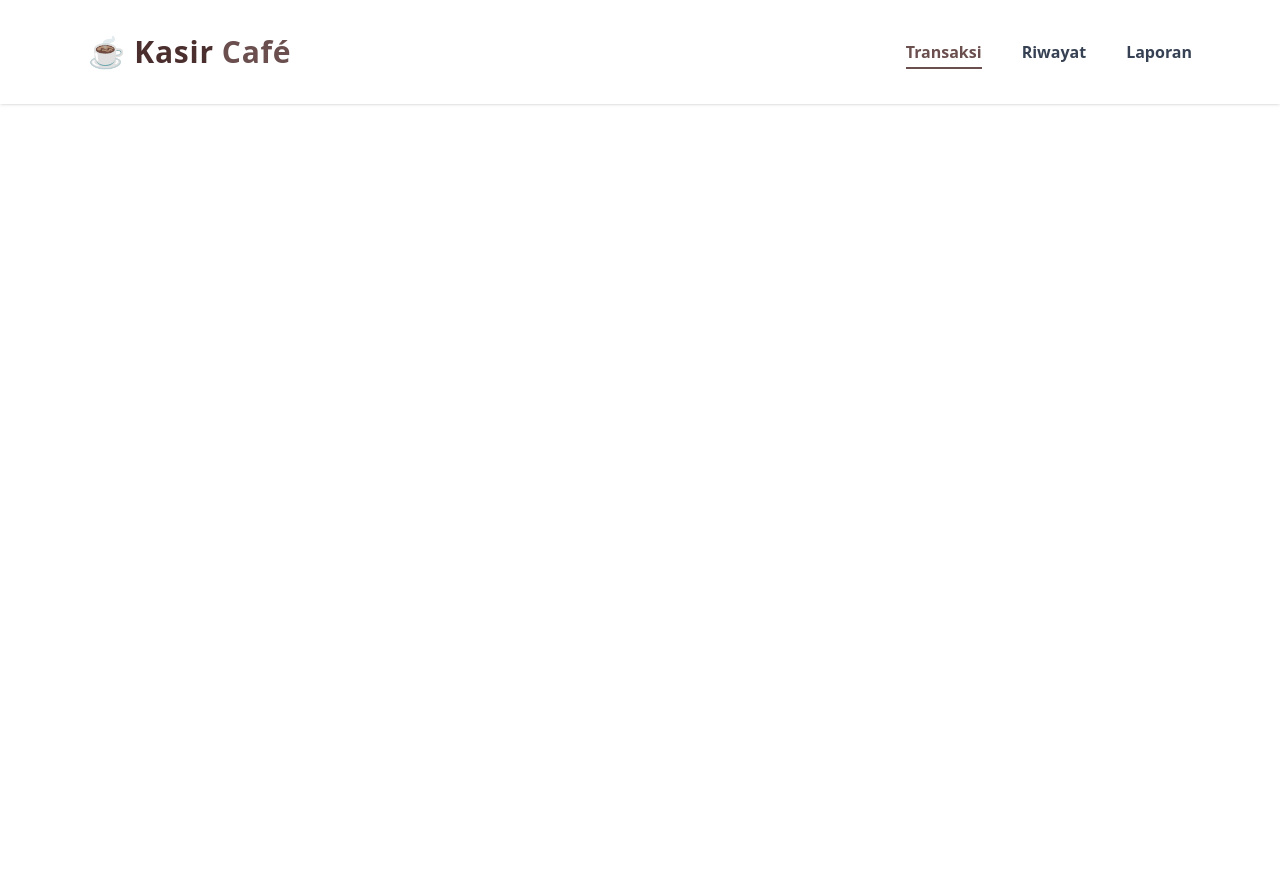
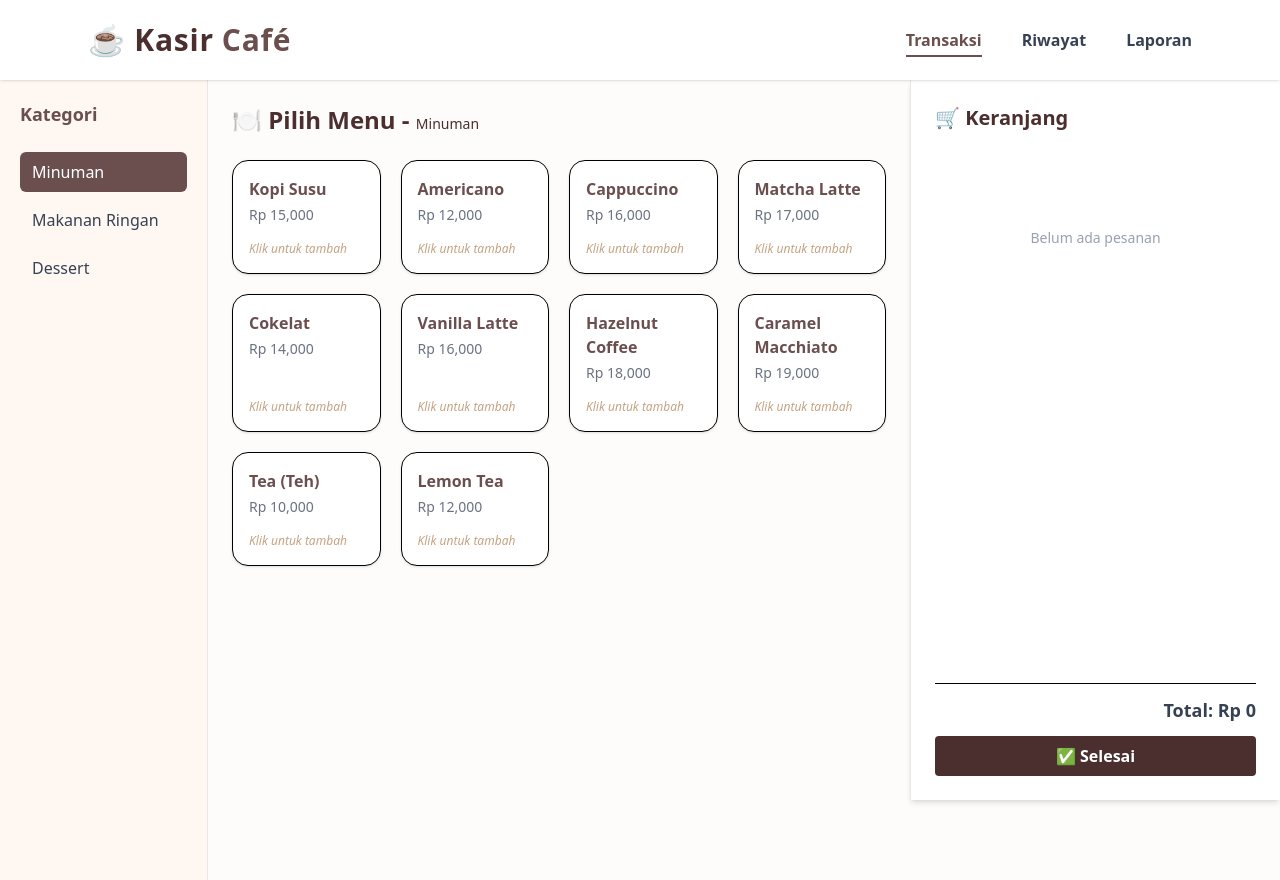
Before and after one commit to HabibAlhabsi/habibalhabsi-uaspbk, a Vue app: page / in a window 1280 px wide. Before the commit the page ends 800 px from the top, so only its background shows below. Built offline with nearby package versions, Linux system fonts and the light colour scheme.

Commit message:
update transaksi views

```diff
--- a/src/App.vue
+++ b/src/App.vue
@@ -4,6 +4,9 @@ import Navbar from './components/Navbar.vue';
 
 <template>
   <Navbar />
+  <div class="mt-20">
+    <router-view />
+  </div>
 </template>
 
 <style scoped></style>
--- a/src/components/Navbar.vue
+++ b/src/components/Navbar.vue
@@ -1,5 +1,5 @@
 <template>
-  <nav class="fixed top-0 left-0 right-0 bg-white shadow z-50 h-[104px]"> <!-- h-26 manual -->
+  <nav class="fixed top-0 left-0 right-0 bg-white shadow z-50 h-20"> <!-- h-26 manual -->
     <div class="max-w-6xl mx-auto px-6 h-full flex items-center justify-between">
 
       <!-- Logo / Judul -->
--- a/src/views/Transaksi.vue
+++ b/src/views/Transaksi.vue
@@ -1,3 +1,146 @@
 <template>
-    Transaksi
+    <div class="flex bg-[#fdfcfb]">
+
+        <!-- === SIDEBAR KATEGORI (FIXED) === -->
+        <aside class="fixed top-20 left-0 h-screen w-52 bg-[#fff7f1] border-r border-gray-200 p-5 z-40">
+            <h2 class="text-lg font-bold text-[#6B4F4F] mb-6">Kategori</h2>
+            <ul class="space-y-2">
+                <li v-for="kategori in kategoriList" :key="kategori">
+                    <button @click="selectedKategori = kategori" :class="[
+                        'w-full text-left px-3 py-2 rounded-md font-medium transition',
+                        selectedKategori === kategori
+                            ? 'bg-[#6B4F4F] text-white'
+                            : 'text-gray-700 hover:bg-gray-100'
+                    ]">
+                        {{ kategori }}
+                    </button>
+                </li>
+            </ul>
+        </aside>
+
+        <!-- === KONTEN MENU (TENGAH) === -->
+        <main class="flex-1 ml-52 mr-[370px] p-6 min-h-screen">
+            <h1 class="text-2xl font-bold text-[#4B2E2E] mb-6">
+                🍽️ Pilih Menu - <span class="text-sm font-normal">{{ selectedKategori }}</span>
+            </h1>
+
+            <div class="grid grid-cols-2 md:grid-cols-3 lg:grid-cols-4 gap-5">
+                <div v-for="item in menuStore.menuByKategori(selectedKategori)" :key="item.id" @click="pilihMenu(item)"
+                    class="bg-white rounded-2xl p-4 shadow-sm hover:shadow-lg border hover:border-[#6B4F4F] cursor-pointer transition-all duration-200 group">
+                    <div class="flex flex-col justify-between h-full">
+                        <div>
+                            <p class="font-bold text-[#6B4F4F] group-hover:text-[#3A2323] transition">{{ item.nama }}
+                            </p>
+                            <p class="text-sm text-gray-500 mt-1">Rp {{ item.harga.toLocaleString() }}</p>
+                        </div>
+                        <p class="text-xs mt-4 text-[#c4a484] italic">Klik untuk tambah</p>
+                    </div>
+                </div>
+            </div>
+        </main>
+
+        <!-- === KERANJANG (FIXED RIGHT) === -->
+        <aside
+            class="fixed top-20 right-0 h-[calc(100vh-5rem)] w-[370px] bg-white border-l border-gray-200 shadow-md p-6 flex flex-col justify-between">
+            <div>
+                <h2 class="text-xl font-bold text-[#4B2E2E] mb-4">🛒 Keranjang</h2>
+
+                <div v-if="transaksiStore.pesanan.length === 0" class="text-center text-gray-400 text-sm py-20">
+                    Belum ada pesanan
+                </div>
+
+                <div v-else class="overflow-y-auto h-78 pr-2 space-y-3" style="max-height: calc(100vh - 260px)">
+                    <div v-for="item in transaksiStore.pesanan" :key="item.id_menu + item.nama_menu"
+                        class="flex justify-between items-center bg-gray-50 p-3 rounded shadow-sm">
+                        <div>
+                            <p class="text-sm font-semibold">{{ item.nama_menu }}</p>
+                            <p class="text-xs text-gray-500">
+                                Rp {{ item.harga.toLocaleString() }} × {{ item.jumlah }}
+                            </p>
+                        </div>
+                        <div class="flex items-center gap-1">
+                            <button @click="transaksiStore.kurangiPesanan(item.id_menu, item.nama_menu)"
+                                class="w-6 h-6 text-white bg-red-500 rounded hover:bg-red-600">−</button>
+                            <button
+                                @click="transaksiStore.tambahPesanan({ id: item.id_menu, nama: item.nama_menu, harga: item.harga })"
+                                class="w-6 h-6 text-white bg-green-500 rounded hover:bg-green-600">+</button>
+                            <button @click="transaksiStore.hapusPesanan(item.id_menu, item.nama_menu)"
+                                class="text-red-400 hover:text-red-600 text-xs">x</button>
+                        </div>
+                    </div>
+                </div>
+            </div>
+
+            <!-- TOTAL DAN TOMBOL TETAP DI BAWAH -->
+            <div class="mt-6 border-t pt-3 bg-white">
+                <p class="text-right font-bold text-lg text-gray-700 mb-3">
+                    Total: Rp {{ transaksiStore.totalPesanan.toLocaleString() }}
+                </p>
+                <button @click="simpanTransaksi"
+                    class="w-full bg-[#4B2E2E] hover:bg-[#3a2323] text-white py-2 rounded font-semibold">
+                    ✅ Selesai
+                </button>
+            </div>
+        </aside>
+
+
+        <!-- === MODAL VARIAN === -->
+        <div v-if="modalMinuman" class="fixed inset-0 bg-black/50 flex items-center justify-center z-50">
+            <div class="bg-white rounded-lg p-6 shadow-lg w-80">
+                <h3 class="text-lg font-bold mb-4 text-center">Pilih Varian</h3>
+                <p class="text-center mb-4">{{ selectedMenu?.nama }}</p>
+                <div class="flex justify-around">
+                    <button @click="pilihVarian('Panas')"
+                        class="bg-orange-500 hover:bg-orange-600 text-white px-4 py-2 rounded font-semibold">
+                        Panas
+                    </button>
+                    <button @click="pilihVarian('Dingin')"
+                        class="bg-blue-500 hover:bg-blue-600 text-white px-4 py-2 rounded font-semibold">
+                        Dingin
+                    </button>
+                </div>
+                <button @click="modalMinuman = false"
+                    class="mt-5 text-sm text-gray-500 hover:underline block text-center">Batal</button>
+            </div>
+        </div>
+    </div>
 </template>
+
+<script setup>
+import { ref } from 'vue'
+import { useMenuStore } from '@/stores/menuStore'
+import { useTransaksiStore } from '@/stores/transaksiStore'
+
+const menuStore = useMenuStore()
+const transaksiStore = useTransaksiStore()
+
+const kategoriList = ['Minuman', 'Makanan Ringan', 'Dessert']
+const selectedKategori = ref(kategoriList[0])
+
+const modalMinuman = ref(false)
+const selectedMenu = ref(null)
+
+const pilihMenu = (item) => {
+    if (item.kategori === 'Minuman') {
+        selectedMenu.value = item
+        modalMinuman.value = true
+    } else {
+        transaksiStore.tambahPesanan(item)
+    }
+}
+
+const pilihVarian = (varian) => {
+    transaksiStore.tambahPesanan({
+        id: selectedMenu.value.id,
+        nama: `${selectedMenu.value.nama} - ${varian}`,
+        harga: selectedMenu.value.harga
+    })
+    modalMinuman.value = false
+    selectedMenu.value = null
+}
+
+const simpanTransaksi = async () => {
+    await transaksiStore.simpanTransaksi()
+    alert('Transaksi berhasil disimpan!')
+}
+</script>
```
